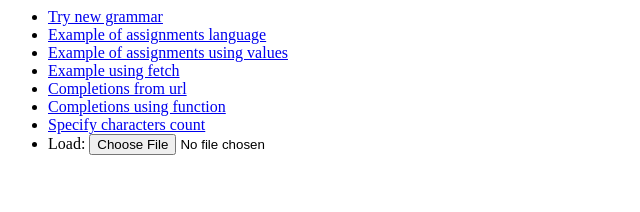
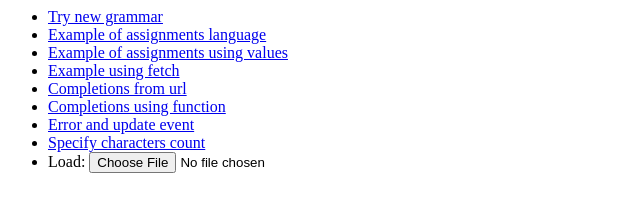
Before and after one commit to mmontone/peggy-input, a website: page docs/index.html in a window 1280 px wide. Shown: the whole page, without its empty margins (0-640 px from the left). Drawn offline with Linux system fonts and the light colour scheme.

Commit message:
Examples

```diff
--- a/docs/index.html
+++ b/docs/index.html
@@ -28,6 +28,9 @@
         <a href="try.html?load=completions-functions.xml">Completions using function</a>
       </li>
       <li>
+        <a href="try.html?load=error-and-change.xml">Error and update event</a>
+      </li>
+      <li>
         <a href="try.html?load=char-count.xml">Specify characters count</a>
       </li>
       <li>
```
Also changed, not shown: docs/try.html (+3 -0 lines).
